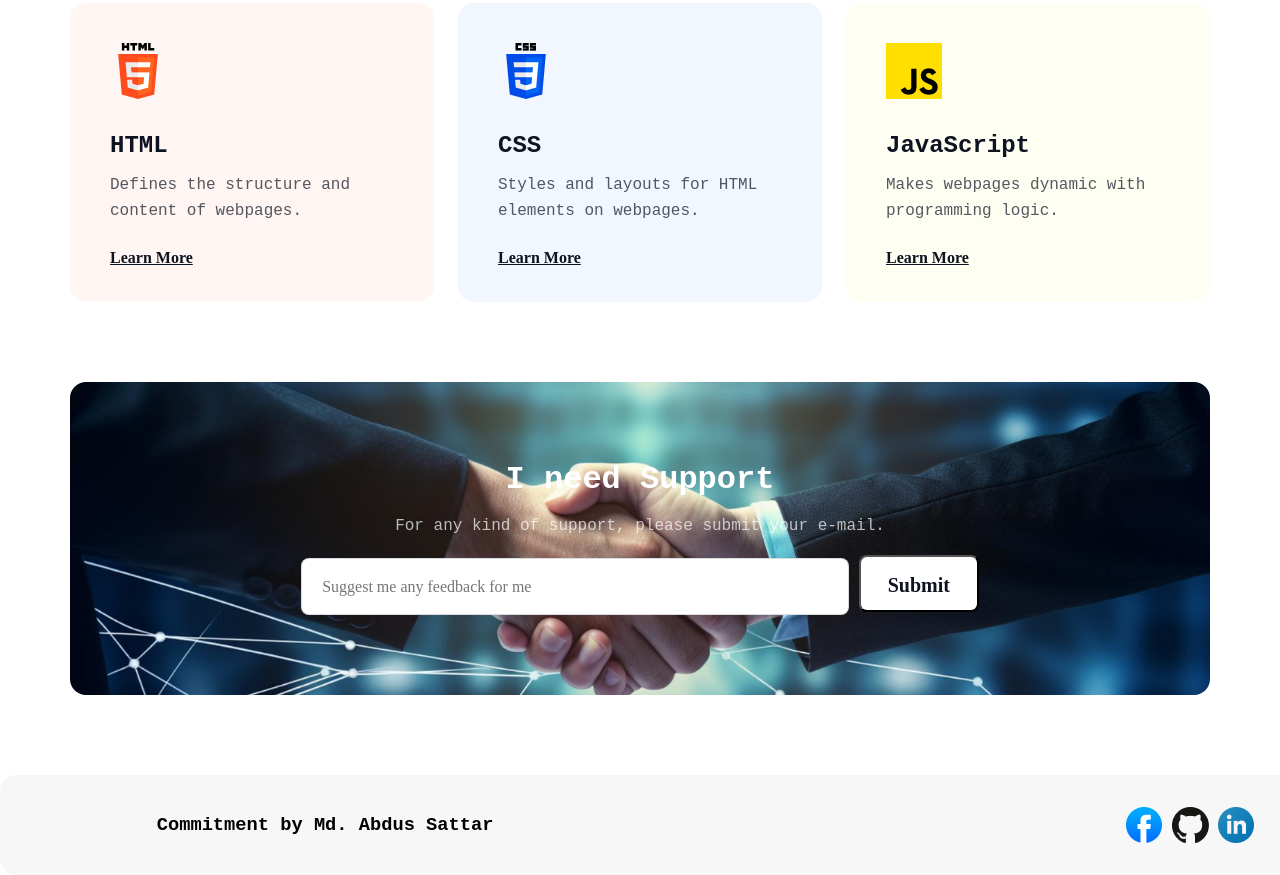
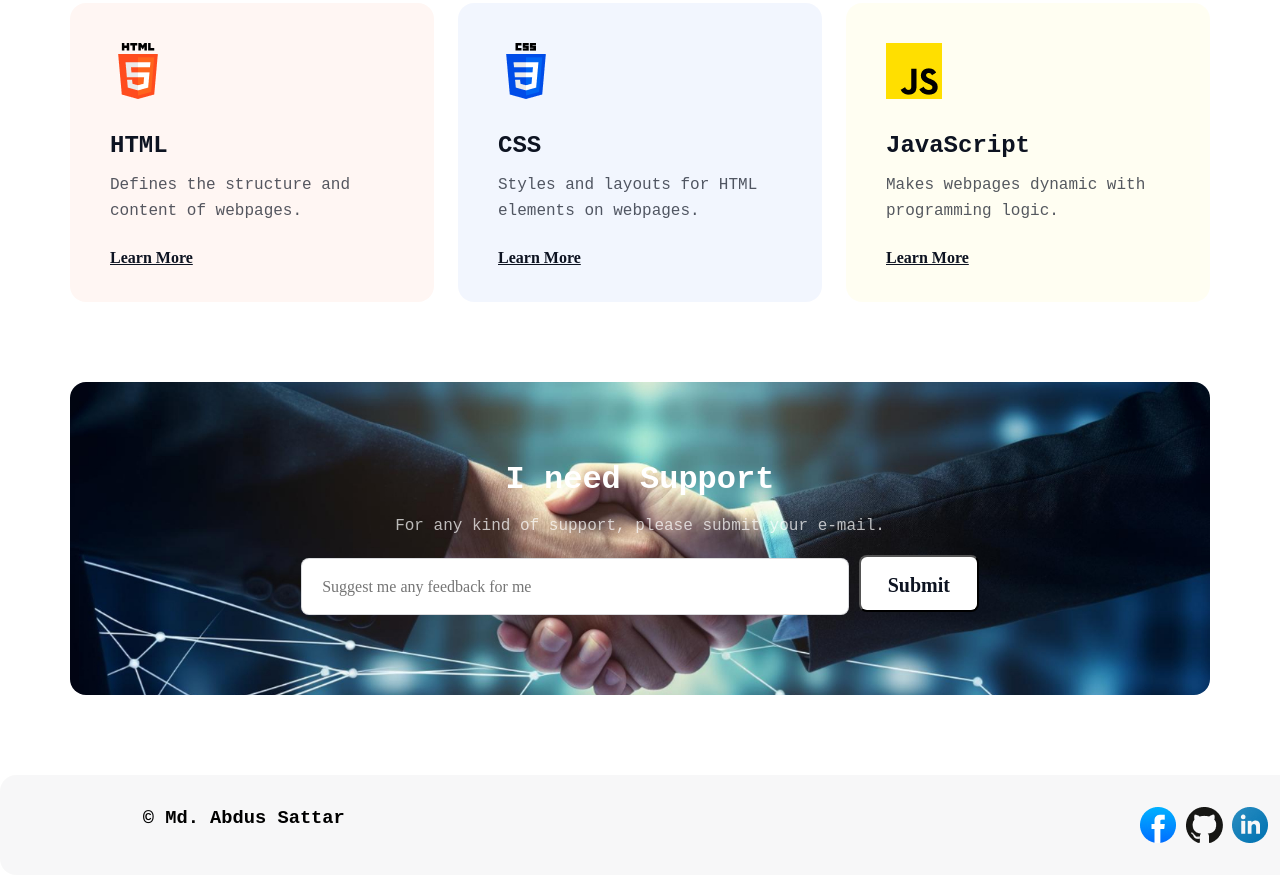
Before and after one commit to abdussattarrana/B10A1, a plain HTML site: page index.html in a window 1280 px wide. Shown: the part 3140-4015 px from the top of the page. Drawn offline with Linux system fonts and the light colour scheme; a web font is replaced by a local one.

Commit message:
Final-Image-Fixing-Try

```diff
--- a/index.html
+++ b/index.html
@@ -163,14 +163,16 @@
     </main>
 
     <footer id="footer-main">
+        <div class="footer-container">
             <div class="footer-text">
-            <h3>Commitment by Md. Abdus Sattar</h3>
+                <h3>&#169; Md. Abdus Sattar</h3>
             </div>
             <div class="footer-social">
                 <a href="https://www.facebook.com" target="_blank"><img src="/assets/facebook.png" alt=""></a>
                 <a href="https://abdussattarrana.github.io/B10A1/" target="_blank"><img src="/assets/github.png" alt=""></a>
                 <a href="https://bd.linkedin.com/in/md-abdus-sattar-rana" target="_blank"><img src="/assets/linkedin.png" alt=""></a>
             </div>
+        </div>
     </footer>
 
 </body>
--- a/styles/style.css
+++ b/styles/style.css
@@ -543,12 +543,22 @@ footer{
     background: rgba(13, 19, 33, 0.03);
     margin-top: 80px;
     display: flex;
-    justify-content: space-between;
+    justify-content: space-evenly;
     align-items: center;
+
+}
+
+.footer-container{
+    width: 90%;
+    height: 80%;
+    display: flex;
+    justify-content: space-evenly;
+    align-items: center;
+    gap: 400px;
 }
 .footer-text{
-    width: 656px;
-    height: 23px;
+    width: 456px;
+    height: 36px;
 }
 .footer-social{
     width: 157.01px;
```
Lines whose indentation alone changed are shown as unchanged.
